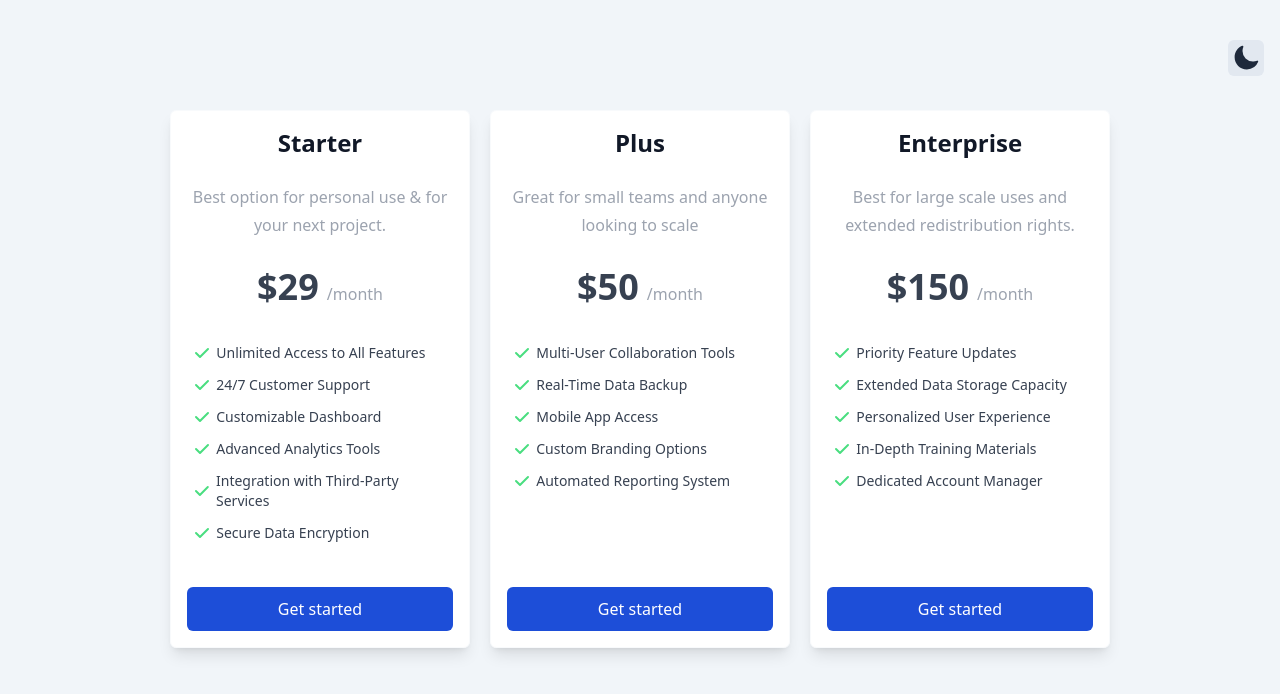
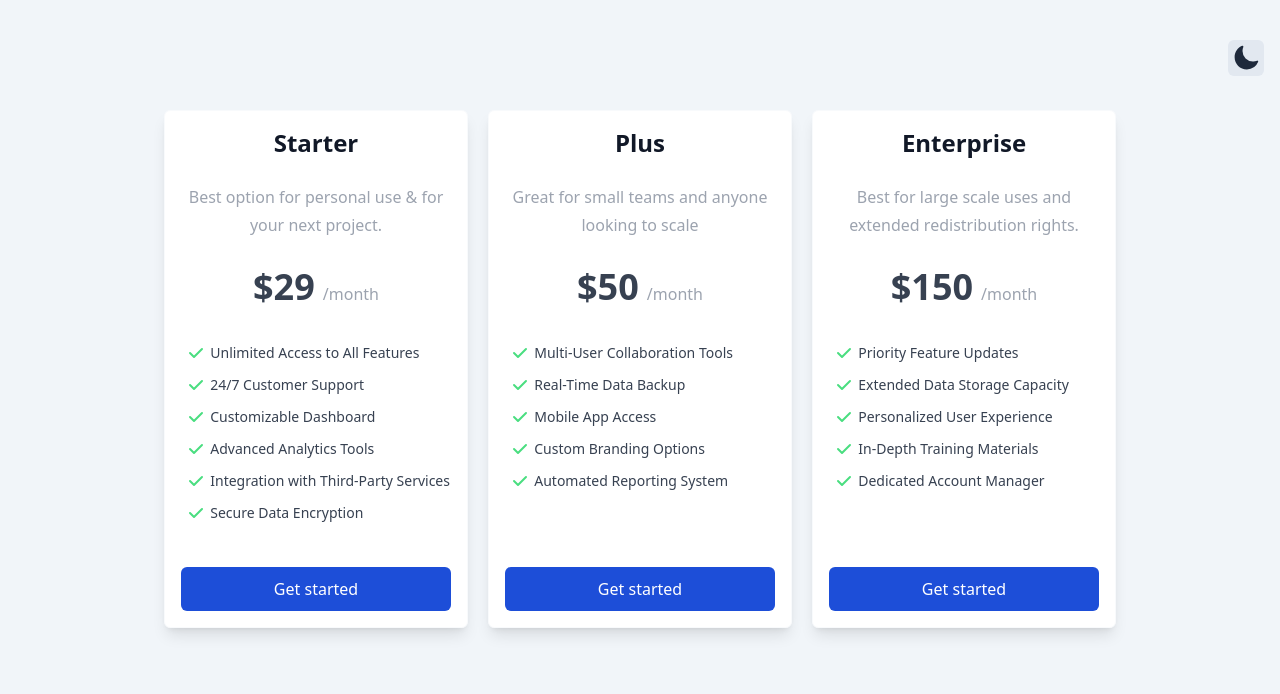
Before and after one commit to ricardoychino/vs-tailwind-pricing-table, a Vue app: page / in a window 1280 px wide. Shown: the top 694 px of the page. Built offline with nearby package versions, Linux system fonts and the light colour scheme.

Commit message:
Refactor

```diff
--- a/src/App.vue
+++ b/src/App.vue
@@ -9,11 +9,11 @@ const items = reactive(pricing)
 </script>
 
 <template>
-  <main class="w-[100vw] min-h-[100vh] py-10 bg-slate-100 text-slate-900 dark:bg-slate-800 dark:text-slate-100">
+  <main class="w-full min-h-screen py-10 bg-slate-100 text-slate-900 dark:bg-slate-800 dark:text-slate-100">
     <div class="mb-8 px-4 text-right">
       <ToggleButton />
     </div>
-    <div class="flex flex-wrap justify-center gap-5 m-auto">
+    <div class="grid grid-cols-1 sm:grid-cols-2 md:grid-cols-3 gap-5 px-6 m-auto max-w-full md:max-w-[1000px]">
       <PricingCard v-for="item in items"
         :name="item.name"
         :price="item.price"
--- a/src/components/PricingCard.vue
+++ b/src/components/PricingCard.vue
@@ -15,14 +15,14 @@ defineProps({
 </script>
 
 <template>
-  <div class="prose flex flex-col rounded-md box-border shadow-lg p-4 basis-[300px] h-auto border bg-white border-slate-50 dark:bg-slate-700 dark:text-slate-100 dark:border-slate-600">
-    <h2 class="text-center dark:text-white">{{ name }}</h2>
-    <p class="text-center font-light text-gray-400 dark:text-gray-500">{{ description }}</p>
-    <div class="text-center my-2">
+  <div class="prose flex flex-col rounded-md box-border text-center shadow-lg p-4 h-auto border bg-white border-slate-50 dark:bg-slate-700 dark:text-slate-100 dark:border-slate-600">
+    <h2 class="dark:text-white">{{ name }}</h2>
+    <p class="font-light text-gray-400 dark:text-gray-500">{{ description }}</p>
+    <div class="my-2">
       <span class="font-bold text-4xl">${{ price }}</span>
       <span class="ml-2 text-md text-gray-400 dark:text-gray-500">/month</span>
     </div>
-    <ul class="mb-8 p-0">
+    <ul class="mb-8 p-0 text-left">
       <li v-for="feature in features"
         :key="`${name}-${feature}`"
         class="flex items-center text-sm mb-3"
```
